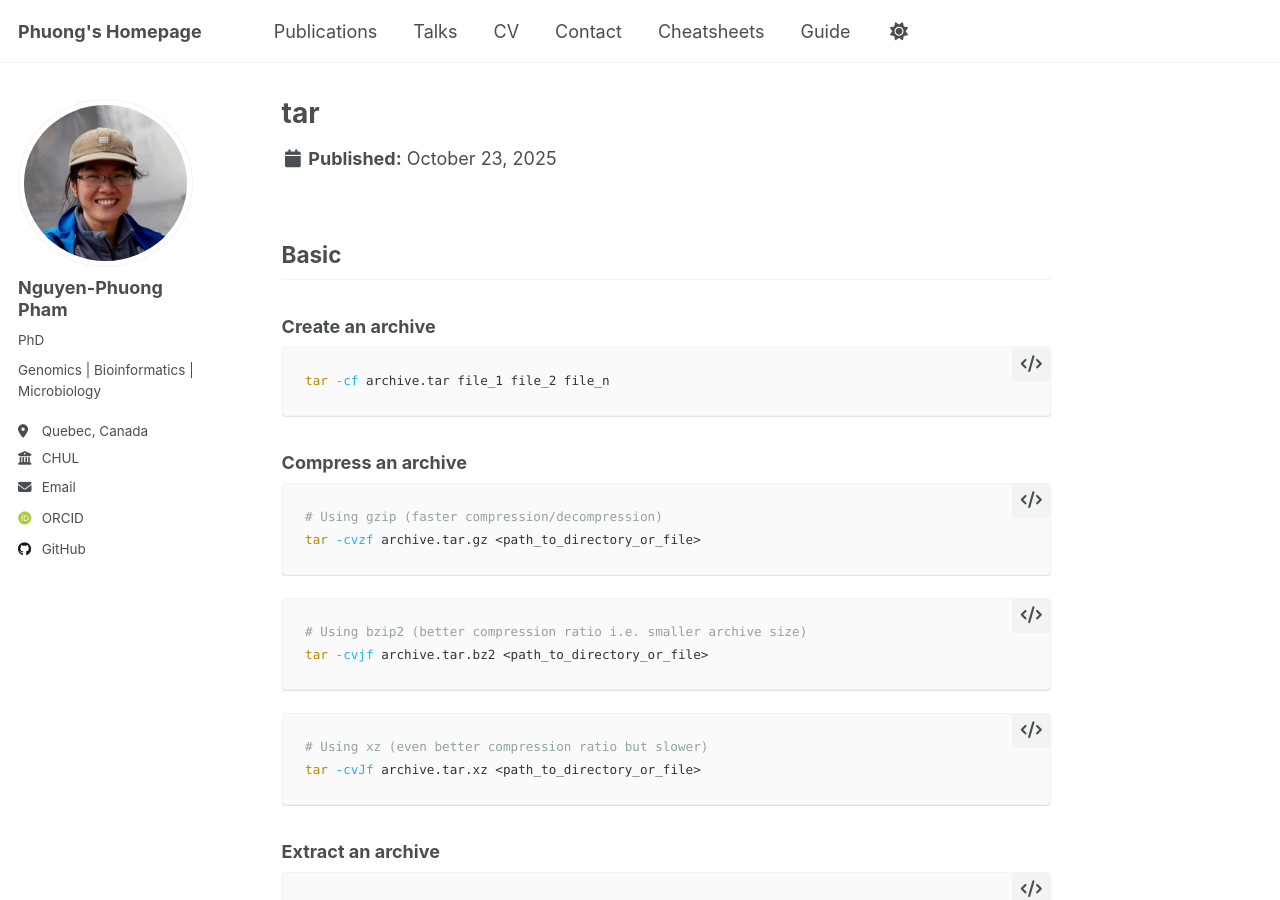
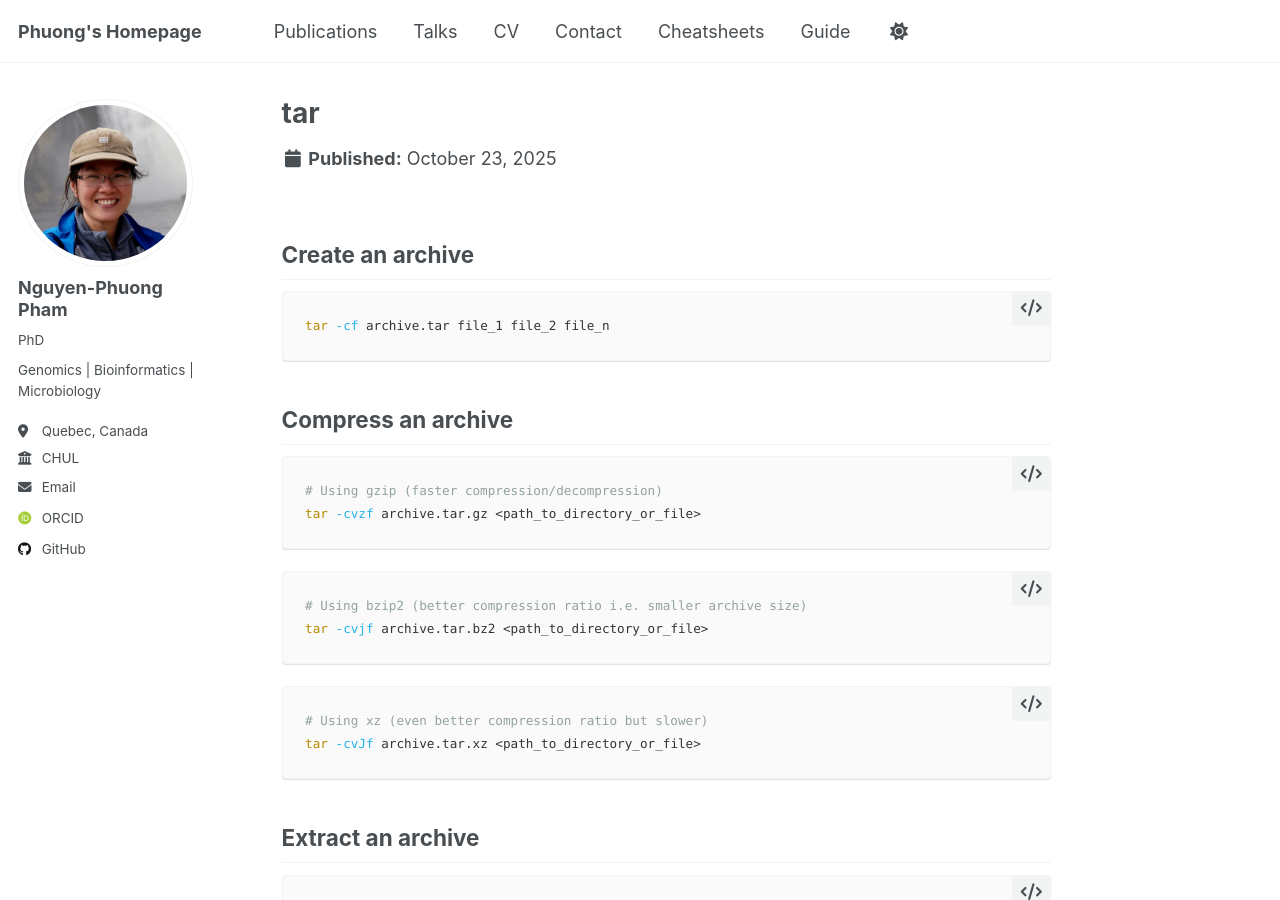
Before and after one commit to phng3001/phng3001.github.io, a Jekyll site: the page built from _cheatsheets/tar.md, in a window 1280 px wide and 900 px high. Built offline with Jekyll 4.4.1, drawn with Linux system fonts in a browser that asks for light colours; some web fonts are replaced; a script that is not in the unit is left out.

Commit message:
Update tar.md

````diff
--- a/_cheatsheets/tar.md
+++ b/_cheatsheets/tar.md
@@ -27,7 +25,7 @@ tar -cvjf archive.tar.bz2 <path_to_directory_or_file>
 tar -cvJf archive.tar.xz <path_to_directory_or_file>
 ```
 
-### Extract an archive
+## Extract an archive
 ```bash
 # *.tar file
 tar -xvf archive.tar
@@ -48,23 +46,23 @@ tar -xvjf archive.tar.bz2
 tar -xvJf archive.tar.xz
 ```
 
-### Extract an archive to a defined directory
+## Extract an archive to a defined directory
 ```bash
 tar -xvzf archive.tar.gz -C <path_to_directory>
 ```
 
-### List archive content without extracting it
+## List archive content without extracting it
 ```bash
 # Add -v for more details (like ls -l)
 tar -tzf archive.tar.gz
 ```
 
-### Extract a single file or directory from an archive
+## Extract a single file or directory from an archive
 ```bash
 tar -xzf archive.tar.gz "file_name"
 ```
 
-### Decompress an archive
+## Decompress an archive
 ```bash
 # *.tar.gz file
 gunzip archive.tar.gz
@@ -83,7 +81,7 @@ bzip2 -d archive.tar.bz2
 xz -d archive.tar.xz
 ```
 
-### Append files to an existing archive
+## Append files to an existing archive
 > **Notes:** This only works with uncompressed `.tar` archives
 ```bash
 # only update newer files
@@ -94,7 +92,7 @@ tar -uf archive.tar file1.txt dir2/ script3.sh
 tar -rf archive.tar file1.txt dir2/ script3.sh
 ```
 
-### Append an archive to another one
+## Append an archive to another one
 > **Notes:** This only works with uncompressed `.tar` archives
 ```bash
 # This appends archive2.tar content into archive.tar
````
Also changed, not shown: other parts of _cheatsheets/tar.md (+3 -5 lines).
